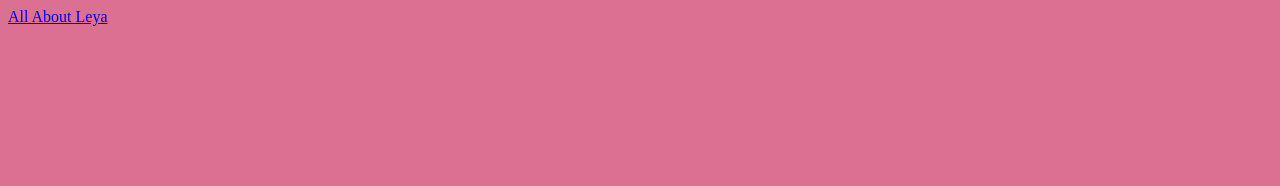
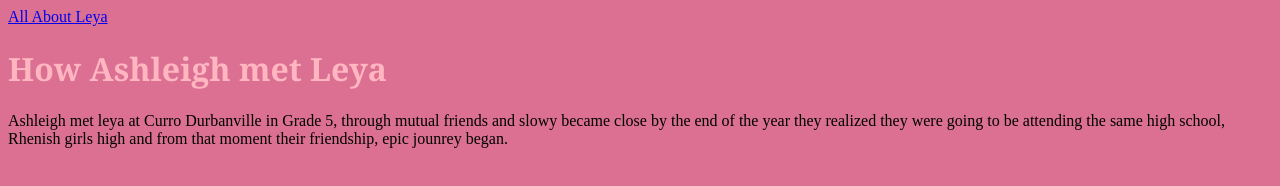
Before and after one commit to ashleighhenn/leya, a plain HTML site: page index.html in a window 1280 px wide. Drawn offline with Linux system fonts and the light colour scheme.

Commit message:
p1 change

```diff
--- a/index.html
+++ b/index.html
@@ -14,6 +14,17 @@
     </head>
 
     <body>
+        <h1> How Ashleigh met Leya</h1>
+         <p1>
+            Ashleigh met leya at Curro Durbanville in Grade 5,
+            through mutual friends and slowy became close by the
+            end of the year they realized they were going to be attending
+            the same high school, Rhenish girls high and from that moment their
+            friendship, epic jounrey began.
+        </p1>
+
+
+
 
     </body>
     </html>
```
